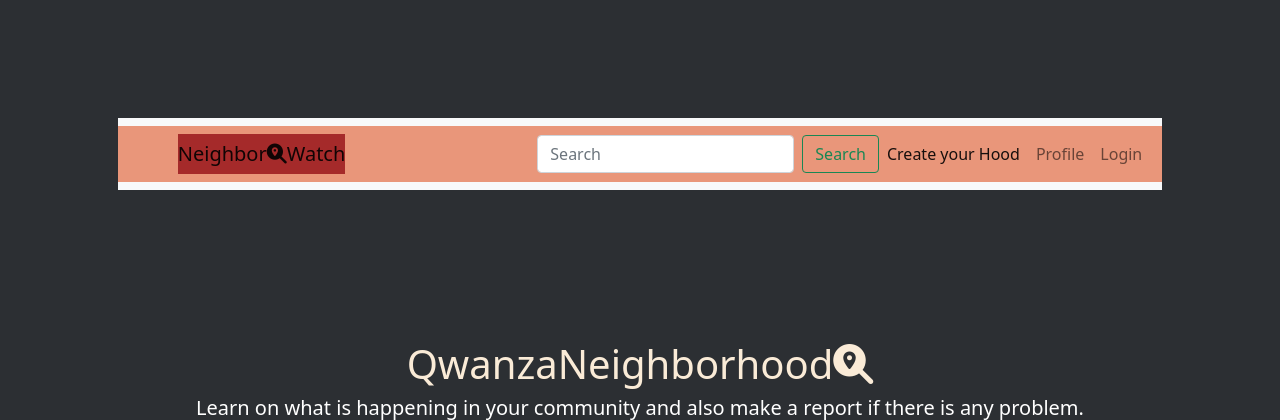
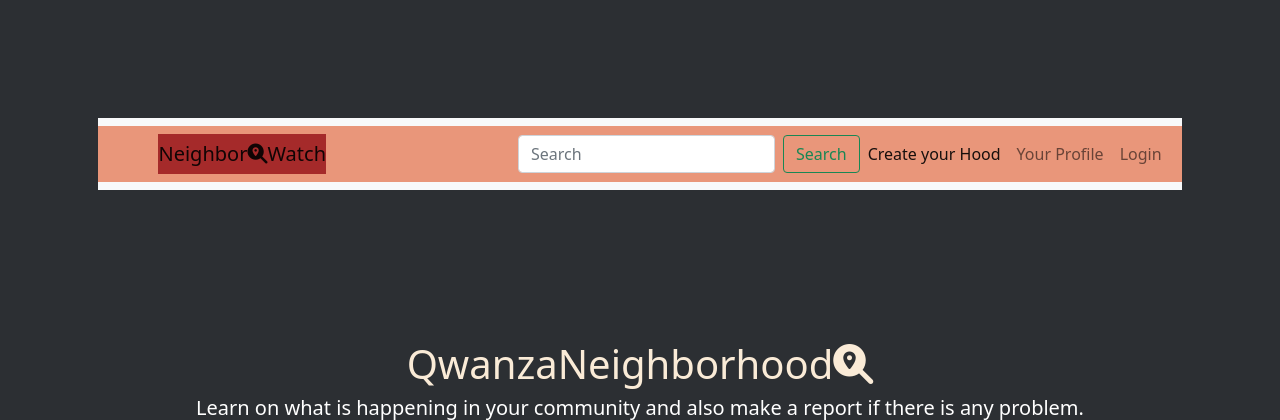
Before and after one commit to Shawn9717/Neighberhood, a Django app: page / in a window 1280 px wide. Shown: the top 420 px of the page. Run offline with Django 4.2, Linux system fonts and the light colour scheme; data that the repository does not hold is empty; some libraries are stand-ins or nearby versions; some web fonts are replaced.

```diff
--- a/homepage/templates/home/navbar.html
+++ b/homepage/templates/home/navbar.html
@@ -37,7 +37,7 @@
                   <a class="nav-link active" aria-current="page" href="{% url 'homepage:new_post' %}">Create  your Hood</i></a>
                 </li>
                 <li class="nav-item">
-                  <a class="nav-link" href="{% url 'users:profile' %}">Profile</a>
+                  <a class="nav-link" href="{% url 'users:profile' %}">Your Profile</a>
                 </li>
             {% if user.is_authenticated %}
             <li class="nav-item">
```
